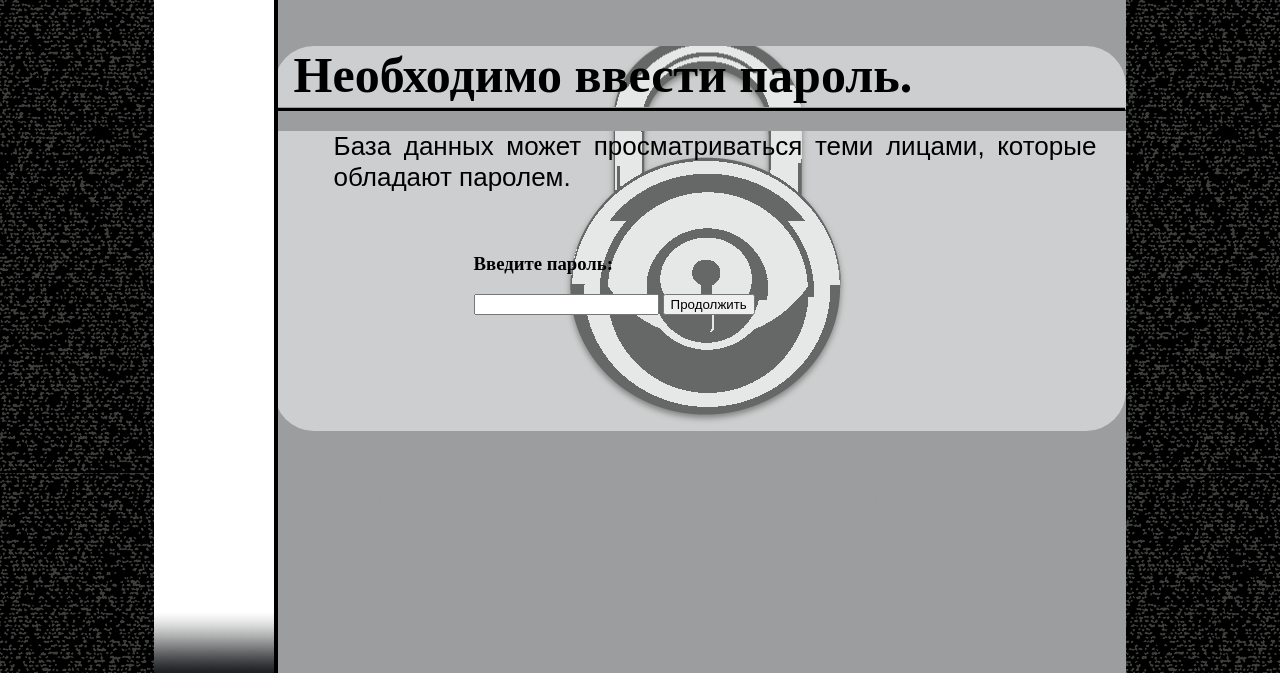
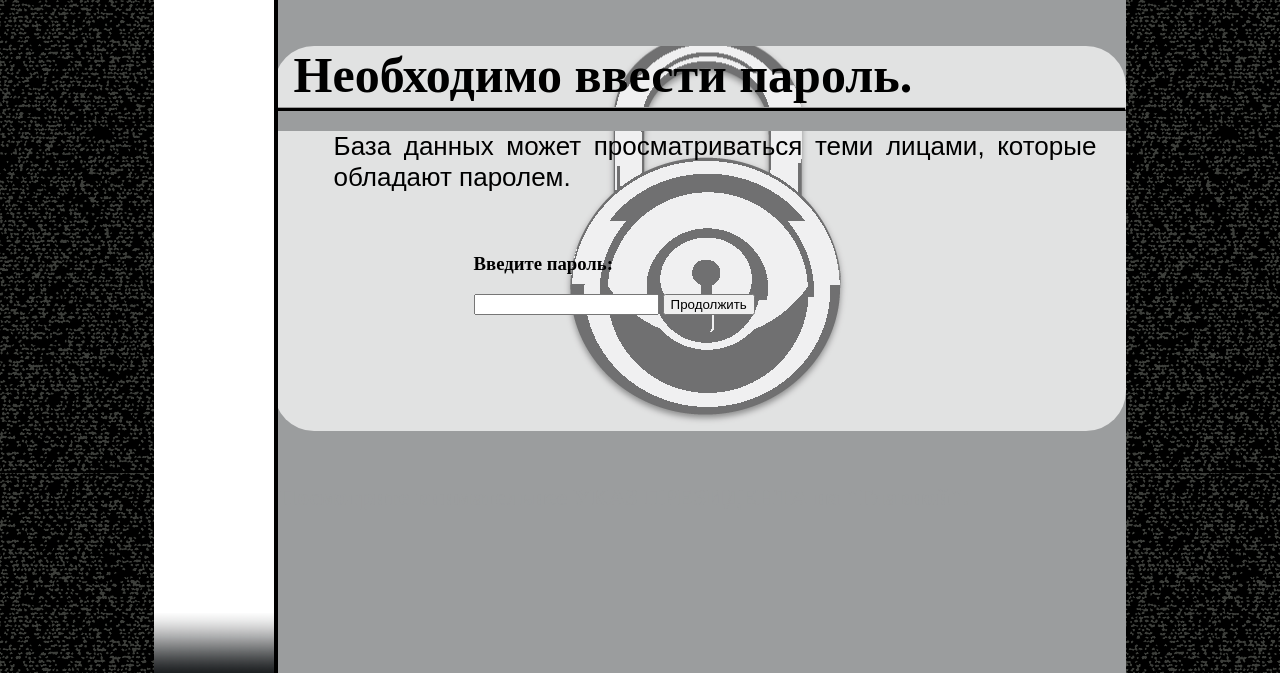
Before and after one commit to pucfoundation/password, a plain HTML site: page index.html in a window 1280 px wide. Shown: the part 127-800 px from the top of the page. Drawn offline with Linux system fonts and the light colour scheme.

Commit message:
Update style.css

```diff
--- a/style.css
+++ b/style.css
@@ -184,7 +184,7 @@ font-size: 50px;
 }
 #zaglavie{
   margin-bottom: -10px;
-background: rgba(255,255, 255, 0.5);
+background: rgba(255,255, 255, 0.7);
 border-radius:40px 40px 0px 0px;
 background-image: url(img/zamok2.png) ;
 background-repeat:  no-repeat;
@@ -194,7 +194,7 @@ background-position: center bottom;
   position: relative;
   height: 300px;
   border-radius:0px 0px 40px 40px;
-background-color: rgba(255,255, 255, 0.5);
+background-color: rgba(255,255, 255, 0.7);
 background-image: url(img/zamok1.png) ;
 background-repeat:  no-repeat;
 background-position: center top;
```
